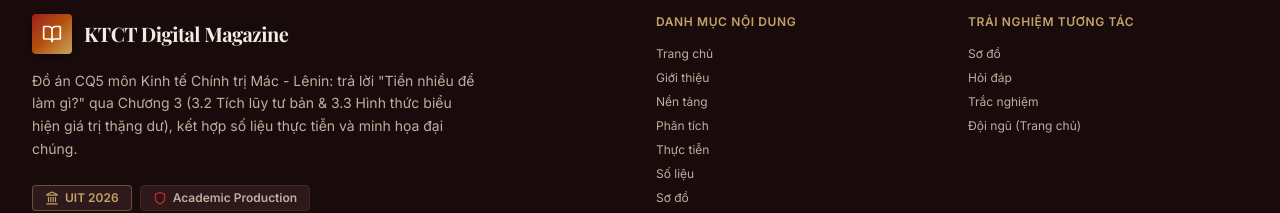
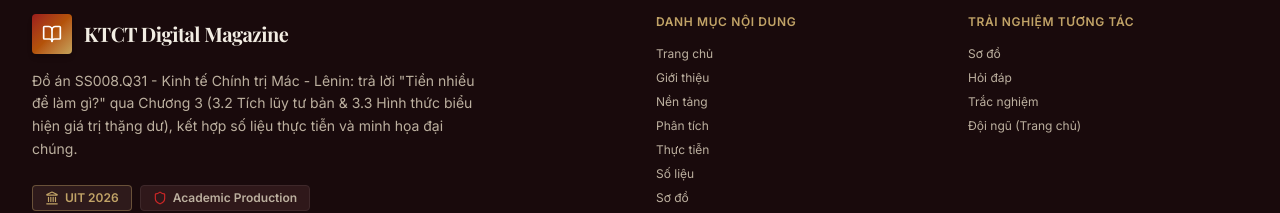
Before and after one commit to Pengikas/ktct-digital-magazine, a Next.js app: page / in a window 1280 px wide. Shown: the part 5128-5341 px from the top of the page. Built offline with nearby package versions, Linux system fonts and the light colour scheme; a web font is replaced by a local one.

Commit message:
fix(footer): update course code to SS008.Q31 and sync codebase

```diff
--- a/components/Footer.tsx
+++ b/components/Footer.tsx
@@ -31,7 +31,7 @@ export function Footer() {
               </span>
             </div>
             <p className="text-sm text-muted-foreground max-w-md leading-relaxed">
-              Đồ án CQ5 môn Kinh tế Chính trị Mác - Lênin: trả lời &quot;Tiền nhiều để làm gì?&quot; qua
+              Đồ án SS008.Q31 - Kinh tế Chính trị Mác - Lênin: trả lời &quot;Tiền nhiều để làm gì?&quot; qua
               Chương 3 (3.2 Tích lũy tư bản &amp; 3.3 Hình thức biểu hiện giá trị thặng dư), kết hợp
               số liệu thực tiễn và minh họa đại chúng.
             </p>
```
